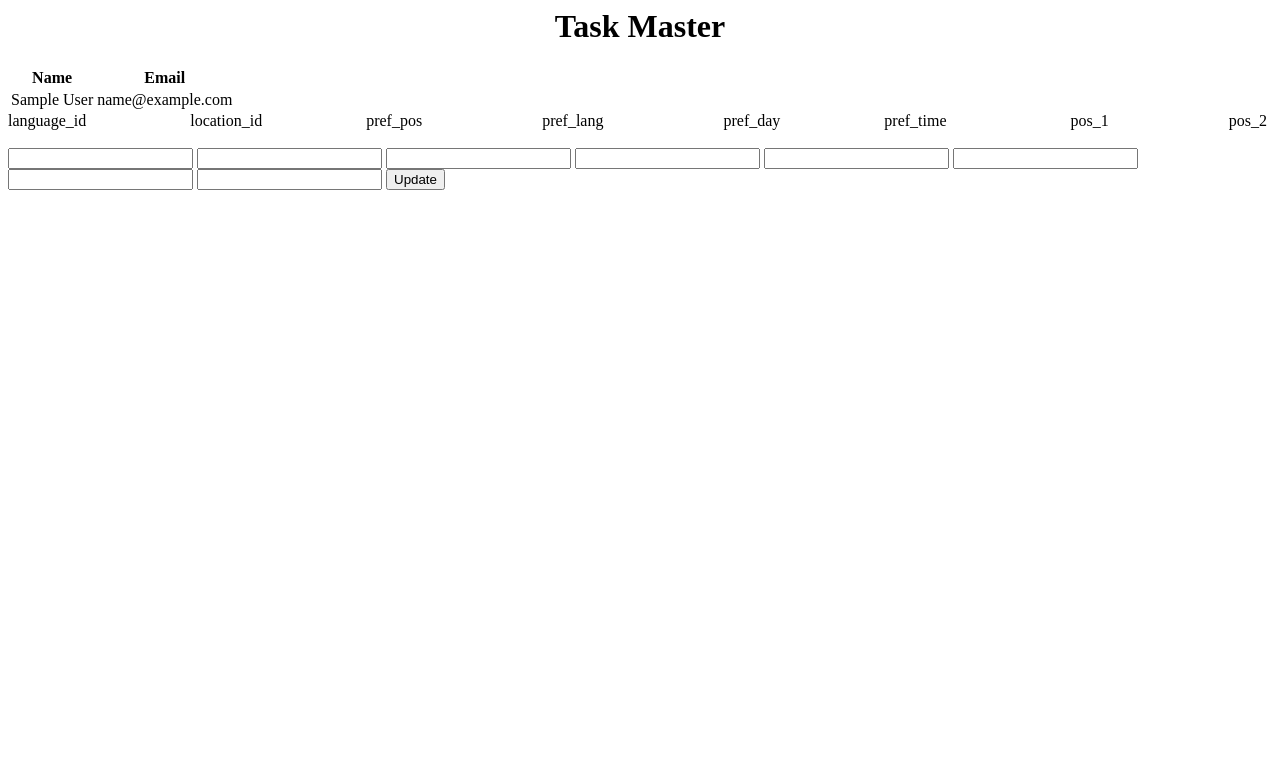
After one commit to thinhtun2000/duoswipe, a Flask app: page /profile/1 in a window 1280 px wide. The commit adds this page. Shown: the top 783 px of the page. Run offline with Flask 2, Linux system fonts and the light colour scheme; tables that the repository leaves empty hold one stand-in row (values such as "Sample post").

Commit message:
Endpoint: /Profile/user_id and Update method

```diff
--- a/backend/app.py
+++ b/backend/app.py
@@ -1,8 +1,5 @@
-
-
 from flask import Flask, render_template, url_for, request, redirect
 from flask_sqlalchemy import SQLAlchemy
-
 
 # Connect to Mysql
 DIALECT = 'mysql'
@@ -13,9 +10,8 @@ HOST = '127.0.0.1'
 PORT = '3306'
 DATABASE = 'duoswipe'
 URI = '{}+{}://{}:{}@{}:{}/{}?charset=UTF8MB4'.format(
-        DIALECT, DRIVER, USERNAME, PASSWORD, HOST, PORT, DATABASE
+    DIALECT, DRIVER, USERNAME, PASSWORD, HOST, PORT, DATABASE
 )
-
 
 app = Flask(__name__)
 app.config['SQLALCHEMY_DATABASE_URI'] = URI
@@ -31,6 +27,7 @@ class User(db.Model):
     name = db.Column(db.String(16), unique=True)
     password = db.Column(db.String(16), nullable=False)
     email = db.Column(db.String(32), nullable=False, unique=True)
+    language_id = db.Column(db.INTEGER)
     location_id = db.Column(db.INTEGER)
     pref_pos = db.Column(db.INTEGER)
     pref_lang = db.Column(db.INTEGER)
@@ -44,7 +41,7 @@ class User(db.Model):
 
 
 # Insert into 'users'
-def create_user(name, pwd, email, location_id=None, pref_pos=None,
+def create_user(name, pwd, email, language_id=None, location_id=None, pref_pos=None, pref_lang=None,
                 pref_day=None, pref_time=None, pos_1=None, pos_2=None):
     user = User()
     user.name = name
@@ -55,9 +52,24 @@ def create_user(name, pwd, email, location_id=None, pref_pos=None,
     db.session.commit()
 
 
+# Update user
+def update_profile(userId, language_id=None, location_id=None, pref_pos=None, pref_lang=None,
+                   pref_day=None, pref_time=None, pos_1=None, pos_2=None):
+    user = User.query.get_or_404(userId)
+    user.language_id = language_id
+    user.location_id = location_id
+    user.pref_pos = pref_pos
+    user.pref_lang = pref_lang
+    user.pref_day = pref_day
+    user.pref_time = pref_time
+    user.pos_1 = pos_1
+    user.pos_2 = pos_2
+    db.session.commit()
+
+
 # Delete user
 def delete_user(userId):
-    user = User.query.filter_by(user_id=userId).first()
+    user = User.query.get_or_404(userId)
     db.session.delete(user)
     db.session.commit()
 
@@ -92,16 +104,34 @@ def delete(user_id):
         return 'There was an issue deleting your information'
 
 
-@app.route('/user/<int:user_id>')
+@app.route('/profile/<int:userId>', methods=['GET', 'POST'])
 # delete user information
 def get_user(userId):
-    try:
-        user = User.query.filter_by(user_id=userId).first()
-        # return render_template('index.html', users=users)
-    except:
-        return 'There was an issue deleting your information'
+    if request.method == 'GET':
+        try:
+            user = User.query.get_or_404(userId)
+            return render_template('profile.html', user=user)
+        except:
+            return 'There was an issue getting your information'
+
+    elif request.method == 'POST':
+        language_id = request.form['language_id']
+        location_id = request.form['location_id']
+        pref_pos = request.form['pref_pos']
+        pref_lang = request.form['pref_lang']
+        pref_day = request.form['pref_day']
+        pref_time = request.form['pref_time']
+        pos_1 = request.form['pos_1']
+        pos_2 = request.form['pos_2']
+
+        try:
+            update_profile(userId, language_id, location_id, pref_pos, pref_lang,
+                           pref_day, pref_time, pos_1, pos_2)
+            return redirect('/profile/' + str(userId))
+        except:
+            return 'There was an issue adding your information'
 
 
 if __name__ == "__main__":
     app.run(debug=True)
-    #create_user("user1", "user1", "user1")
+    # create_user("user1", "user1", "user1")
--- /dev/null
+++ b/backend/templates/profile.html
@@ -0,0 +1,43 @@
+{% block body %}
+<div class="content">
+  <h1 style="text-align: center">Task Master</h1>
+  <table>
+    <tr>
+      <th>Name</th>
+      <th>Email</th>
+    </tr>
+    <tr>
+      <td>{{ user.name }}</td>
+      <td>{{ user.email }}</td>
+    </tr>
+  </table>
+
+</div>
+
+
+<tr>
+  <th>language_id &emsp;&emsp;&emsp;&emsp;&emsp;&emsp;</th>
+  <th>location_id &emsp;&emsp;&emsp;&emsp;&emsp;&emsp;</th>
+  <th>pref_pos    &emsp;&emsp;&emsp;&emsp;&emsp;&emsp;&emsp; </th>
+  <th>pref_lang &emsp;&emsp;&emsp;&emsp;&emsp;&emsp;&emsp; </th>
+  <th>pref_day     &emsp;&emsp;&emsp;&emsp;&emsp;&emsp;</th>
+  <th>pref_time    &emsp;&emsp;&emsp;&emsp;&emsp; &emsp;&emsp;</th>
+  <th>pos_1        &emsp;&emsp;&emsp;&emsp;&emsp;&emsp;&emsp;</th>
+  <th>pos_2    &emsp;&emsp;&emsp;&emsp;&emsp; </th>
+</tr>
+
+
+<div class="form">
+  <form action="/profile/{{user.user_id}}" method="POST">
+    <input type="text" name="language_id" id="language_id" />
+    <input type="text" name="location_id" id="location_id" />
+    <input type="text" name="pref_pos" id="pref_pos" />
+    <input type="text" name="pref_lang" id="pref_lang" />
+    <input type="text" name="pref_day" id="pref_day" />
+    <input type="text" name="pref_time" id="pref_time" />
+    <input type="text" name="pos_1" id="pos_1" />
+    <input type="text" name="pos_2" id="pos_2" />
+    <input type="submit" value="Update" />
+  </form>
+</div>
+{% endblock %}
```
Also changed, not shown: backend/templates/index.html (+2 -10 lines).
